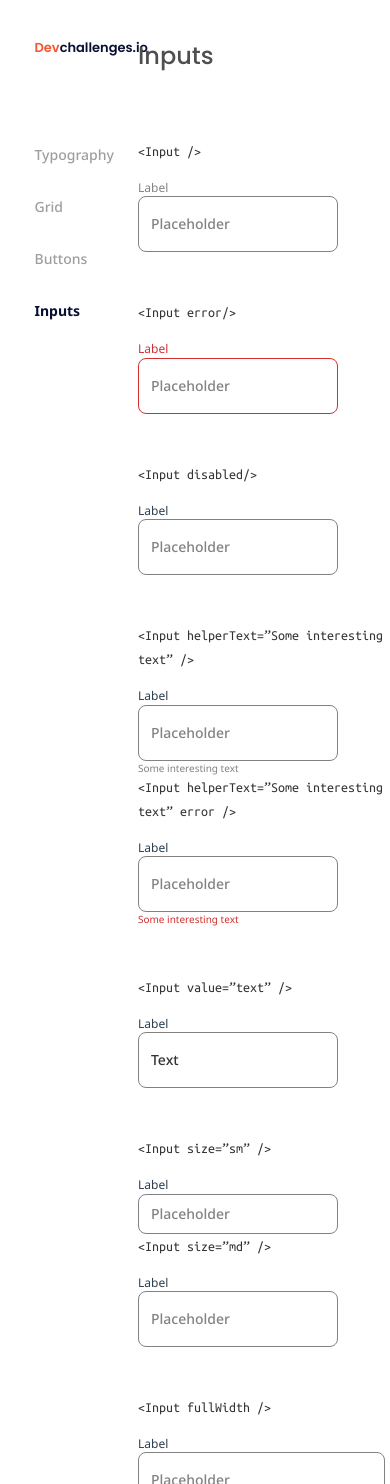
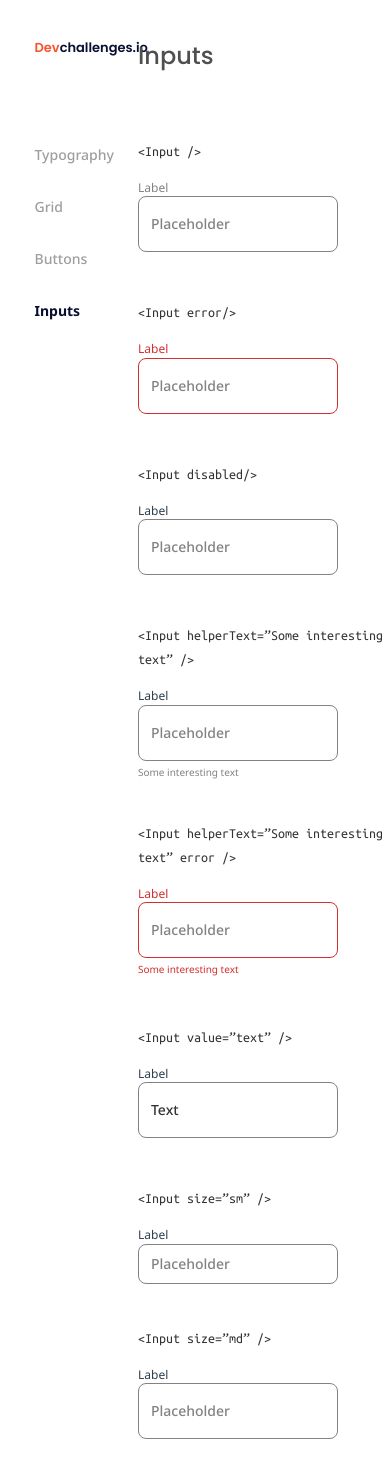
Before and after one commit to hasanaimroatun/wpu-inputComponentChallenge, a Vue app: page / in a window 390 px wide. Shown: the top 1484 px of the page. Built offline with nearby package versions, Linux system fonts and the light colour scheme.

Commit message:
add responsive

```diff
--- a/src/components/InputHelperText.vue
+++ b/src/components/InputHelperText.vue
@@ -11,7 +11,7 @@
         <div class="col-md-5">
             <small v-text="labelTitle2"></small>
             <div class="d-flex flex-column">
-                <label for="iDefault5">Label</label>
+                <label for="iDefault5" class="labelError">Label</label>
                 <input type="text" name="iDefault5" id="iDefault5" placeholder="Placeholder">
                 <div class="helper2">Some interesting text</div>
             </div>
@@ -32,6 +32,14 @@
 </script>
 
 <style scoped>
+#iDefault4 {
+    border: 1px solid #828282;
+}
+
+#iDefault5 {
+    border: 1px solid #D32F2F;
+}
+
 .helper1,
 .helper2 {
     font-family: 'Noto Sans', sans-serif;
@@ -42,9 +50,21 @@
 
 .helper1 {
     color: #828282;
+    margin-top: 4px;
+}
+
+.labelError {
+    color: #D32F2F;
 }
 
 .helper2 {
     color: #D32F2F;
+    margin-top: 4px;
+}
+
+@media screen and (max-width: 768px) {
+    .helper1 {
+        margin-bottom: 42px;
+    }
 }
 </style>
--- a/src/components/InputSize.vue
+++ b/src/components/InputSize.vue
@@ -34,4 +34,9 @@
     height: 40px;
 }
 
+@media screen and (max-width: 768px) {
+    #iDefault7 {
+        margin-bottom: 42px;
+    }
+}
 </style>
```
